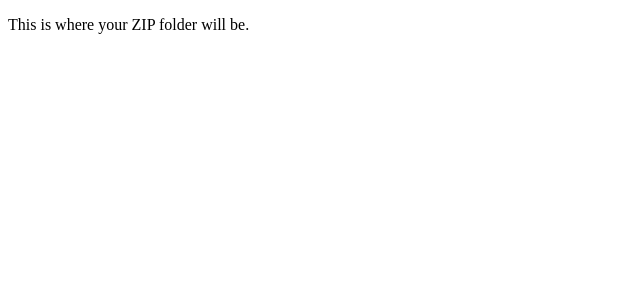
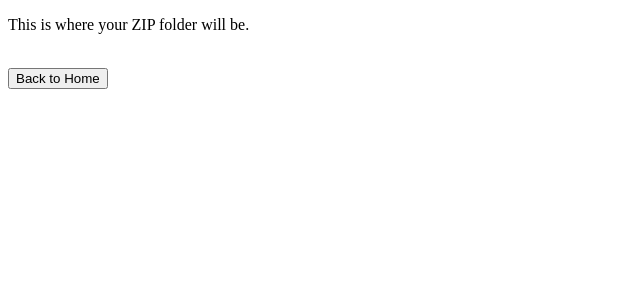
Before and after one commit to UPstartDeveloper/Compliance-Hub, a Flask app: page /submission/download_zip in a window 1280 px wide. Shown: the top 300 px of the page, without its empty margins (0-640 px from the left). Run offline with Flask 2, Linux system fonts and the light colour scheme.

Commit message:
[ADD] Back to Home button on Download Zip page.

```diff
--- a/templates/submission_complete.html
+++ b/templates/submission_complete.html
@@ -3,6 +3,11 @@
 
 {% block content %}
 
-    <p>This is where your ZIP folder will be.</p>
+    <p>This is where your ZIP folder will be.</p><br>
+
+    <!-- Link back to REQUIREMENTS_INDEX (show all)-->
+        <form action="{{ url_for('show_requirements') }}">
+            <input type="submit" value="Back to Home"/>
+        </form>
 
 {% endblock %}
```
